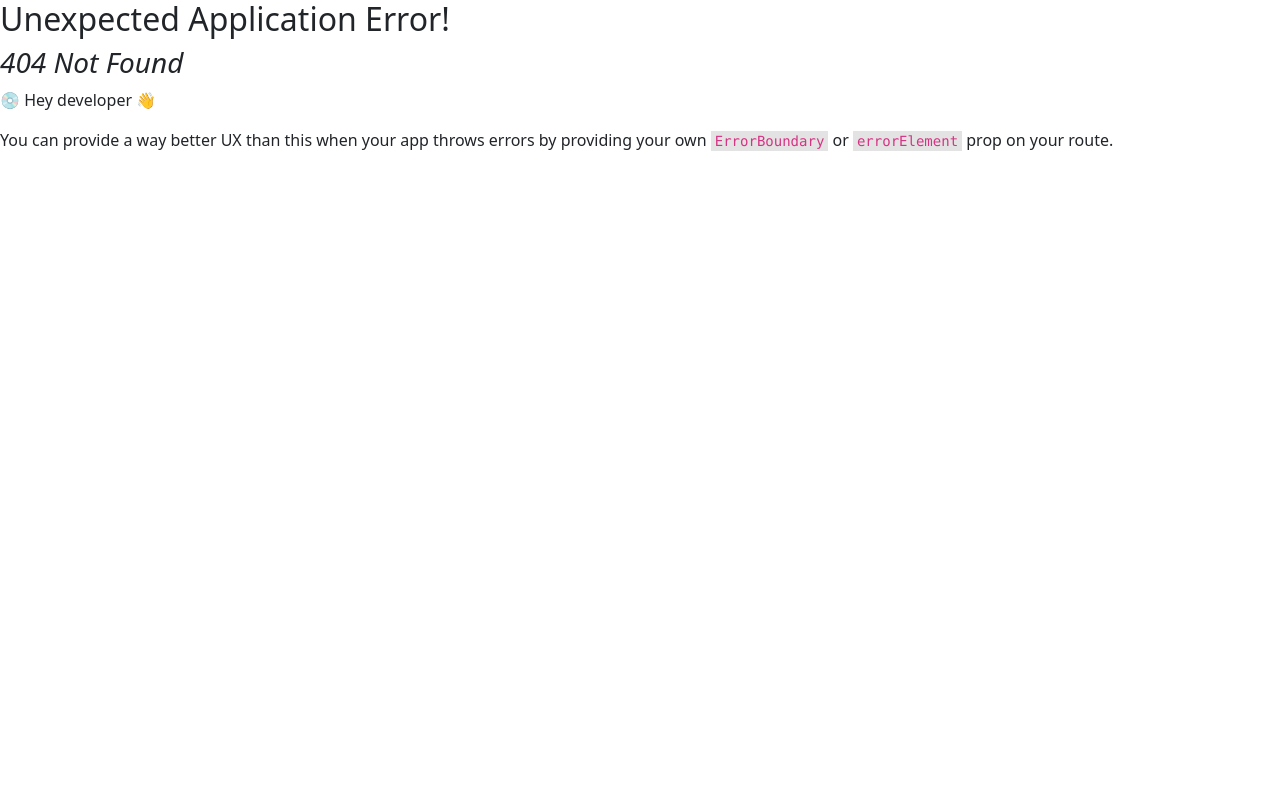
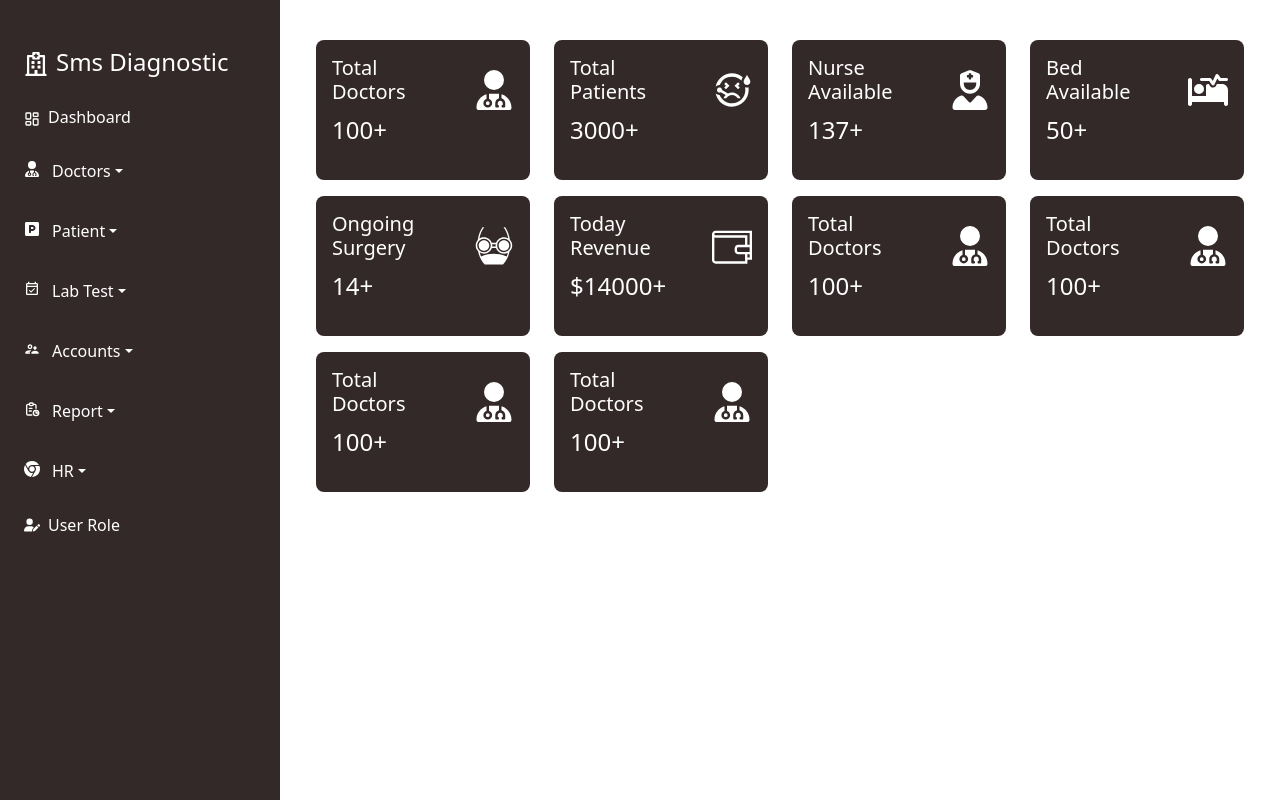
Before and after one commit to majbaulhoque/Hospital-Management-Systemstem, a React (Vite) app: page /dashboard in a window 1280 px wide. Before the commit this address had no page. Built offline with nearby package versions, Linux system fonts and the light colour scheme.

Commit message:
added card in dashboard

```diff
--- a/src/Component/CreateUser/CreateUserForm.jsx
+++ b/src/Component/CreateUser/CreateUserForm.jsx
@@ -1,10 +1,10 @@
-import "../../styles/form/index.css"
+import "../../assets/styles/form/index.css"
 const CreateUserForm = () => {
 
     return (
       <div style={{height:"100vh"}} className="d-flex container justify-content-center align-items-center">
         <div  className=" p-3 shadow-lg rounded-3 ">
-            <h3 className="text-center mb-3 text-black">Sign  <span className="text-main fw-bold">up</span></h3>
+            <h3 className="text-center mb-3 text-black">Sign  <span className="custom-text-main fw-bold">up</span></h3>
             {/* form */}
           <form   className="addUserForm    d-flex justify-content-center align-items-center">
             <div className=" d-flex custom-form-width  justify-content-center  flex-column gap-3 ">
@@ -12,6 +12,7 @@ const CreateUserForm = () => {
               <label htmlFor="name">Name <span className="text-danger">*</span></label>
               <input
                 type="text"
+                // custom css included
                 className="form-control-custom"
                 id="name"
                 name="name"
@@ -22,6 +23,7 @@ const CreateUserForm = () => {
                <label htmlFor="email">Email <span className="text-danger">*</span></label>
               <input
                 type="email"
+                // custom css included
                 className="form-control-custom"
                 id="email"
                 name="email"
@@ -30,8 +32,10 @@ const CreateUserForm = () => {
               />
               {/* password */}
               <label htmlFor="Password">Password <span className="text-danger">*</span></label>
+
               <input
                 type="password"
+                // custom css included
                 className="form-control-custom"
                 id="password"
                 name="password"
@@ -42,6 +46,7 @@ const CreateUserForm = () => {
                <label htmlFor="confirmPassword">Confirm Password <span className="text-danger">*</span></label>
               <input
                 type="confirmPassword"
+                // custom css included
                 className="form-control-custom"
                 id="confirmPassword"
                 name="confirmPassword"
@@ -49,14 +54,14 @@ const CreateUserForm = () => {
                 placeholder="Confirm your password"
               />
               {/* submit button */}
-              <button type="submit" className="btn bg-main shadow-lg border-0 btn-primary">
+              <button type="submit" className="btn custom-bg-main shadow-lg border-0 btn-primary">
                Sign up
               </button>
             </div>
           </form>
           <div className="d-flex justify-content-center gap-2 align-items-center">
             <p className="text-center mt-3">Already have account? </p>
-            <span className="text-main fw-medium">Sign in</span>
+            <span className="custom-text-main fw-medium">Sign in</span>
           </div>
         </div>
       </div>
--- /dev/null
+++ b/src/Component/Dashboard/Cards.jsx
@@ -0,0 +1,87 @@
+import { FaBedPulse, FaUserDoctor, FaUserNurse } from "react-icons/fa6";
+import { GiDoctorFace } from "react-icons/gi";
+import { MdOutlineSick } from "react-icons/md";
+import { TfiWallet } from "react-icons/tfi";
+
+const Cards = () => {
+  const data = [
+    {
+      id: 1,
+      name: "Total Doctors",
+      count: 100,
+      icon: <FaUserDoctor />,
+    },
+    {
+      id: 2,
+      name: "Total Patients",
+      count: 3000,
+      icon: <MdOutlineSick />,
+    },
+    {
+      id: 3,
+      name: "Nurse Available",
+      count: 137,
+      icon: <FaUserNurse />,
+    },
+    {
+      id: 4,
+      name: "Bed Available",
+      count: 50,
+      icon: <FaBedPulse />,
+    },
+    {
+      id: 5,
+      name: "Ongoing Surgery",
+      count: 14,
+      icon: <GiDoctorFace />,
+    },
+    {
+      id: 6,
+      name: "Today Revenue",
+      count: "$14000",
+      icon: <TfiWallet />,
+    },
+    {
+      id: 7,
+      name: "Total Doctors",
+      count: 100,
+      icon: <FaUserDoctor />,
+    },
+    {
+      id: 8,
+      name: "Total Doctors",
+      count: 100,
+      icon: <FaUserDoctor />,
+    },
+    {
+      id: 9,
+      name: "Total Doctors",
+      count: 100,
+      icon: <FaUserDoctor />,
+    },
+    {
+      id: 10,
+      name: "Total Doctors",
+      count: 100,
+      icon: <FaUserDoctor />,
+    },
+  ];
+  return (
+    <div className="row">
+      {data?.map((item) => (
+        <div className="col-lg-4 col-md-6 col-12 col-xl-3 gy-3 " key={item?.id}>
+          <div className="custom-bg-main justify-content-center d-flex gap-4  p-3 rounded-3  text-white">
+            <div className="">
+              <h5>{item?.name}</h5>
+              <p className="fs-4">{item?.count}+</p>
+            </div>
+            <div className="fs-1">{item?.icon}</div>
+          </div>
+        </div>
+      ))}
+      {/* card */}
+    </div>
+  );
+};
+
+export default Cards;
--- a/src/Component/Login/LoginForm.jsx
+++ b/src/Component/Login/LoginForm.jsx
@@ -1,4 +1,4 @@
-import "../../styles/form/index.css"
+import "../../assets/styles/form/index.css"
 
 const LoginForm = () => {
     return (
@@ -7,7 +7,7 @@ const LoginForm = () => {
         className="d-flex container justify-content-center align-items-center"
       >
         <div className=" p-3 shadow-lg ">
-          <h3 className="text-center mb-3 "><span className="text-main fw-bold">Login</span></h3>
+          <h3 className="text-center mb-3 "><span className="custom-text-main fw-bold">Login</span></h3>
           {/* form */}
           <form className="addUserForm    d-flex justify-content-center align-items-center">
             <div className=" d-flex custom-form-width  justify-content-center  flex-column gap-3 ">
@@ -17,6 +17,7 @@ const LoginForm = () => {
               </label>
               <input
                 type="email"
+                // custom css included
                 className="form-control-custom"
                 id="email"
                 name="email"
@@ -29,6 +30,7 @@ const LoginForm = () => {
               </label>
               <input
                 type="password"
+                // custom css included
                 className="form-control-custom"
                 id="password"
                 name="password"
@@ -41,6 +43,7 @@ const LoginForm = () => {
               </label>
               <input
                 type="confirmPassword"
+                // custom css included
                 className="form-control-custom"
                 id="confirmPassword"
                 name="confirmPassword"
@@ -48,14 +51,14 @@ const LoginForm = () => {
                 placeholder="Confirm your password"
               />
               {/* submit button  */}
-              <button type="submit" className="btn bg-main  shadow-lg border-0 btn-primary">
+              <button type="submit" className="btn custom-bg-main  shadow-lg border-0 btn-primary">
                 Login
               </button>
             </div>
           </form>
           <div className="d-flex justify-content-center gap-2 align-items-center">
             <p className="text-center mt-3">Don not have Account? </p>
-            <span className="text-main fw-medium">Sign Up</span>
+            <span className="custom-text-main fw-medium">Sign Up</span>
           </div>
         </div>
       </div>
--- a/src/Component/Sidebar/Sidebar.jsx
+++ b/src/Component/Sidebar/Sidebar.jsx
@@ -1,8 +1,8 @@
-
 import { useState } from "react";
 import { RiMenu3Fill } from "react-icons/ri";
 import { LuLayoutDashboard } from "react-icons/lu";
-import {  FaUserDoctor, FaUserPen, FaChrome } from "react-icons/fa6";
+import { FaUserDoctor, FaUserPen, FaChrome } from "react-icons/fa6";
+import { FaRegHospital } from "react-icons/fa";
 import { FaParking } from "react-icons/fa";
 import { RxCross1 } from "react-icons/rx";
 import {
@@ -12,7 +12,9 @@ import {
 import { TbReport } from "react-icons/tb";
 import Dropdown from "react-bootstrap/Dropdown";
 import Collapse from "react-bootstrap/Collapse";
-import "../../styles/sidebar/index.css"
+// custom css included.all then class where custom word included are custom class
+import "../../assets/styles/sidebar/index.css";
+import { Link } from "react-router-dom";
 
 const Sidebar = () => {
   // toggle state
@@ -34,53 +36,75 @@ const Sidebar = () => {
 
       {/* Sidebar Content */}
       <Collapse in={open} className="position-relative" dimension="width">
-
         <div
           id="sidebar"
-          className="custom-sidebar-width  text-white p-4 bg-main d-lg-block"
+          className="custom-sidebar-width  text-white p-4 custom-bg-main d-lg-block"
           style={{ minHeight: "100vh" }}
         >
           {/* Toggle cross Button for small device */}
-        <button
-        style={{right:2}}
-          className="d-lg-none   position-absolute  top-0 bg-main fs-3 text-white border-0"
-          onClick={() => setOpen(!open)}
-          aria-controls="sidebar"
-
-          aria-expanded={open}
-        >
-          <RxCross1 className="fw-bold"/>
-        </button>
-        {/* dashboard */}
+          <button
+            style={{ right: 2 }}
+            className="d-lg-none   position-absolute  top-0 custom-bg-main fs-3 text-white border-0"
+            onClick={() => setOpen(!open)}
+            aria-controls="sidebar"
+            aria-expanded={open}
+          >
+            <RxCross1 className="fw-bold" />
+          </button>
+          {/* company */}
           <div>
-            <h4 className="d-flex gap-3 mt-3 mt-lg-4 mb-4">
-              <LuLayoutDashboard /> Dashboard
+            <h4 className="d-flex gap-2 mt-3 mt-lg-4 mb-4">
+              <FaRegHospital className="mt-1" /> Sms Diagnostic
             </h4>
-         {/* doctors */}
           </div>
-          <div className="d-flex flex-column gap-4">
+          <div className="d-flex flex-column  gap-4">
+            {/* dashboard */}
+            <div className="mt-1">
+            <Link to='/dashboard' className=" text-decoration-none text-white">
+              <LuLayoutDashboard />
+              <span className="ms-2 mt-2">Dashboard</span>
+            </Link>
+            </div>
+            {/* doctor */}
             <div className="d-flex ">
               <FaUserDoctor className="mt-2" />
               <Dropdown bsPrefix="custom-dropDown">
                 <Dropdown.Toggle id="dropdown-basic">Doctors</Dropdown.Toggle>
-                <Dropdown.Menu className="custom-dropdown-menu" >
-                  <Dropdown.Item className=""  href="#/Item1-1">Doctor Management</Dropdown.Item>
-                  <Dropdown.Item className="mt-3"  href="#/Item1-2">Commission Tracking</Dropdown.Item>
-                  <Dropdown.Item className="mt-3"  href="#/Item1-3">Patient Referral Tracking</Dropdown.Item>
-                  <Dropdown.Item className="mt-3"  href="#/Item1-3">Doctor Ledge</Dropdown.Item>
+                <Dropdown.Menu className="custom-dropdown-menu">
+                  <Dropdown.Item className="" href="#/Item1-1">
+                    Doctor Management
+                  </Dropdown.Item>
+                  <Dropdown.Item className="mt-3" href="#/Item1-2">
+                    Commission Tracking
+                  </Dropdown.Item>
+                  <Dropdown.Item className="mt-3" href="#/Item1-3">
+                    Patient Referral Tracking
+                  </Dropdown.Item>
+                  <Dropdown.Item className="mt-3" href="#/Item1-3">
+                    Doctor Ledge
+                  </Dropdown.Item>
                 </Dropdown.Menu>
               </Dropdown>
             </div>
+
             {/* patient */}
             <div className="d-flex ">
-              <FaParking  className="mt-2"  />
+              <FaParking className="mt-2" />
               <Dropdown bsPrefix="custom-dropDown">
                 <Dropdown.Toggle id="dropdown-basic">Patient</Dropdown.Toggle>
                 <Dropdown.Menu className="custom-dropdown-menu">
-                  <Dropdown.Item className="" href="#/Item1-1">Patient Registration</Dropdown.Item>
-                  <Dropdown.Item className="mt-3" href="#/Item1-2">Appointment Scheduling</Dropdown.Item>
-                  <Dropdown.Item className="mt-3" href="#/Item1-3">Patient History</Dropdown.Item>
-                  <Dropdown.Item className="mt-3" href="#/Item1-3">Payment Tracking</Dropdown.Item>
+                  <Dropdown.Item className="" href="#/Item1-1">
+                    Patient Registration
+                  </Dropdown.Item>
+                  <Dropdown.Item className="mt-3" href="#/Item1-2">
+                    Appointment Scheduling
+                  </Dropdown.Item>
+                  <Dropdown.Item className="mt-3" href="#/Item1-3">
+                    Patient History
+                  </Dropdown.Item>
+                  <Dropdown.Item className="mt-3" href="#/Item1-3">
+                    Payment Tracking
+                  </Dropdown.Item>
                 </Dropdown.Menu>
               </Dropdown>
             </div>
@@ -88,14 +112,20 @@ const Sidebar = () => {
             <div className="d-flex ">
               <MdOutlineEventAvailable className="mt-2" />
               <Dropdown bsPrefix="custom-dropDown">
-                <Dropdown.Toggle id="dropdown-basic">
-                  Lab Test
-                </Dropdown.Toggle>
+                <Dropdown.Toggle id="dropdown-basic">Lab Test</Dropdown.Toggle>
                 <Dropdown.Menu className="custom-dropdown-menu">
-                  <Dropdown.Item className="" href="#/Item1-1">Test Management</Dropdown.Item>
-                  <Dropdown.Item className="mt-3" href="#/Item1-2">Invoice Generation</Dropdown.Item>
-                  <Dropdown.Item className="mt-3" href="#/Item1-3">Test Result Input</Dropdown.Item>
-                  <Dropdown.Item className="mt-3" href="#/Item1-3">Report Generation</Dropdown.Item>
+                  <Dropdown.Item className="" href="#/Item1-1">
+                    Test Management
+                  </Dropdown.Item>
+                  <Dropdown.Item className="mt-3" href="#/Item1-2">
+                    Invoice Generation
+                  </Dropdown.Item>
+                  <Dropdown.Item className="mt-3" href="#/Item1-3">
+                    Test Result Input
+                  </Dropdown.Item>
+                  <Dropdown.Item className="mt-3" href="#/Item1-3">
+                    Report Generation
+                  </Dropdown.Item>
                 </Dropdown.Menu>
               </Dropdown>
             </div>
@@ -105,11 +135,21 @@ const Sidebar = () => {
               <Dropdown bsPrefix="custom-dropDown">
                 <Dropdown.Toggle id="dropdown-basic">Accounts</Dropdown.Toggle>
                 <Dropdown.Menu className="custom-dropdown-menu">
-                  <Dropdown.Item className="" href="#/Item1-1">Income Management</Dropdown.Item>
-                  <Dropdown.Item className="mt-3" href="#/Item1-2">Expense Management</Dropdown.Item>
-                  <Dropdown.Item className="mt-3" href="#/Item1-3">Due Collection</Dropdown.Item>
-                  <Dropdown.Item className="mt-3" href="#/Item1-3">Doctor Commission Payment</Dropdown.Item>
-                  <Dropdown.Item className="mt-3" href="#/Item1-3">Ledger Management</Dropdown.Item>
+                  <Dropdown.Item className="" href="#/Item1-1">
+                    Income Management
+                  </Dropdown.Item>
+                  <Dropdown.Item className="mt-3" href="#/Item1-2">
+                    Expense Management
+                  </Dropdown.Item>
+                  <Dropdown.Item className="mt-3" href="#/Item1-3">
+                    Due Collection
+                  </Dropdown.Item>
+                  <Dropdown.Item className="mt-3" href="#/Item1-3">
+                    Doctor Commission Payment
+                  </Dropdown.Item>
+                  <Dropdown.Item className="mt-3" href="#/Item1-3">
+                    Ledger Management
+                  </Dropdown.Item>
                 </Dropdown.Menu>
               </Dropdown>
             </div>
@@ -119,11 +159,21 @@ const Sidebar = () => {
               <Dropdown bsPrefix="custom-dropDown">
                 <Dropdown.Toggle id="dropdown-basic">Report</Dropdown.Toggle>
                 <Dropdown.Menu className="custom-dropdown-menu">
-                  <Dropdown.Item className="" href="#/Item1-1">Profit/Loss Tracking</Dropdown.Item>
-                  <Dropdown.Item className="mt-3" href="#/Item1-2">Sales Tracking</Dropdown.Item>
-                  <Dropdown.Item className="mt-3" href="#/Item1-3">Expense Tracking</Dropdown.Item>
-                  <Dropdown.Item className="mt-3" href="#/Item1-3">Commission Tracking</Dropdown.Item>
-                  <Dropdown.Item className="mt-3" href="#/Item1-3">Income Statement</Dropdown.Item>
+                  <Dropdown.Item className="" href="#/Item1-1">
+                    Profit/Loss Tracking
+                  </Dropdown.Item>
+                  <Dropdown.Item className="mt-3" href="#/Item1-2">
+                    Sales Tracking
+                  </Dropdown.Item>
+                  <Dropdown.Item className="mt-3" href="#/Item1-3">
+                    Expense Tracking
+                  </Dropdown.Item>
+                  <Dropdown.Item className="mt-3" href="#/Item1-3">
+                    Commission Tracking
+                  </Dropdown.Item>
+                  <Dropdown.Item className="mt-3" href="#/Item1-3">
+                    Income Statement
+                  </Dropdown.Item>
                 </Dropdown.Menu>
               </Dropdown>
             </div>
@@ -133,29 +183,28 @@ const Sidebar = () => {
               <Dropdown bsPrefix="custom-dropDown">
                 <Dropdown.Toggle id="dropdown-basic">HR</Dropdown.Toggle>
                 <Dropdown.Menu className="custom-dropdown-menu">
-                  <Dropdown.Item className="" href="#/Item1-1">Employee Management</Dropdown.Item>
-                  <Dropdown.Item className="mt-3" href="#/Item1-2">Attendance Tracking</Dropdown.Item>
-                  <Dropdown.Item className="mt-3" href="#/Item1-3">Payroll Management</Dropdown.Item>
-                  <Dropdown.Item className="mt-3" href="#/Item1-3">Performance Tracking</Dropdown.Item>
+                  <Dropdown.Item className="" href="#/Item1-1">
+                    Employee Management
+                  </Dropdown.Item>
+                  <Dropdown.Item className="mt-3" href="#/Item1-2">
+                    Attendance Tracking
+                  </Dropdown.Item>
+                  <Dropdown.Item className="mt-3" href="#/Item1-3">
+                    Payroll Management
+                  </Dropdown.Item>
+                  <Dropdown.Item className="mt-3" href="#/Item1-3">
+                    Performance Tracking
+                  </Dropdown.Item>
                 </Dropdown.Menu>
               </Dropdown>
             </div>
             {/* user role */}
-            <div className="d-flex ">
-              <FaUserPen className="mt-2" />
-              <Dropdown bsPrefix="custom-dropDown">
-                <Dropdown.Toggle id="dropdown-basic">User Role</Dropdown.Toggle>
-                <Dropdown.Menu className="custom-dropdown-menu">
-                  <Dropdown.Item className="" href="#/Item1-1">Item1</Dropdown.Item>
-                  <Dropdown.Item className="mt-3" href="#/Item1-2">Item2</Dropdown.Item>
-                  <Dropdown.Item className="mt-3" href="#/Item1-3">Item3</Dropdown.Item>
-                </Dropdown.Menu>
-              </Dropdown>
-            </div>
+            <Link className="d-flex gap-2 text-decoration-none text-white">
+              <FaUserPen className="mt-1" /> <p>User Role</p>
+            </Link>
           </div>
         </div>
       </Collapse>
-
     </div>
   );
 };
--- a/src/Layout/MainLayout.jsx
+++ b/src/Layout/MainLayout.jsx
@@ -6,7 +6,9 @@ const MainLayout = () => {
     return (
         <div className="d-flex">
             <Sidebar/>
+            <div className="p-lg-4">
             <Outlet />
+            </div>
         </div>
     );
 };
--- /dev/null
+++ b/src/Pages/Dashboard/Dashboard.jsx
@@ -0,0 +1,12 @@
+import Cards from "../../Component/Dashboard/Cards";
+
+
+const Dashboard = () => {
+    return (
+        <div className="container">
+            <Cards/>
+        </div>
+    );
+};
+
+export default Dashboard;
--- a/src/Routes/Routes.jsx
+++ b/src/Routes/Routes.jsx
@@ -1,8 +1,8 @@
 import { createBrowserRouter } from 'react-router-dom';
 import MainLayout from '../Layout/MainLayout';
-import Home from '../Pages/Home/Home';
 import Login from '../Pages/Login/Login';
 import CreateUser from '../Pages/CreateUser/CreateUser';
+import Dashboard from '../Pages/Dashboard/Dashboard';
 
 
 const Routes = createBrowserRouter ([
@@ -11,8 +11,8 @@ const Routes = createBrowserRouter ([
         element: <MainLayout />,
         children: [
             {
-                path: '/',
-                element: <Home />,
+                path: 'dashboard',
+                element: <Dashboard/>,
             },
         ]
     },
--- a/src/index.css
+++ b/src/index.css
@@ -1,7 +1,7 @@
-.bg-main {
+.custom-bg-main {
   background-color: rgb(52, 41, 41) !important;
   /* background-color: rgb(44, 44, 44); */
 }
-.text-main {
+.custom-text-main {
   color: rgb(100, 13, 13) !important;
 }
```
Also changed, not shown: src/assets/styles/form/index.css (renamed from src/styles/form/index.css), src/assets/styles/sidebar/index.css (renamed from src/styles/sidebar/index.css).
